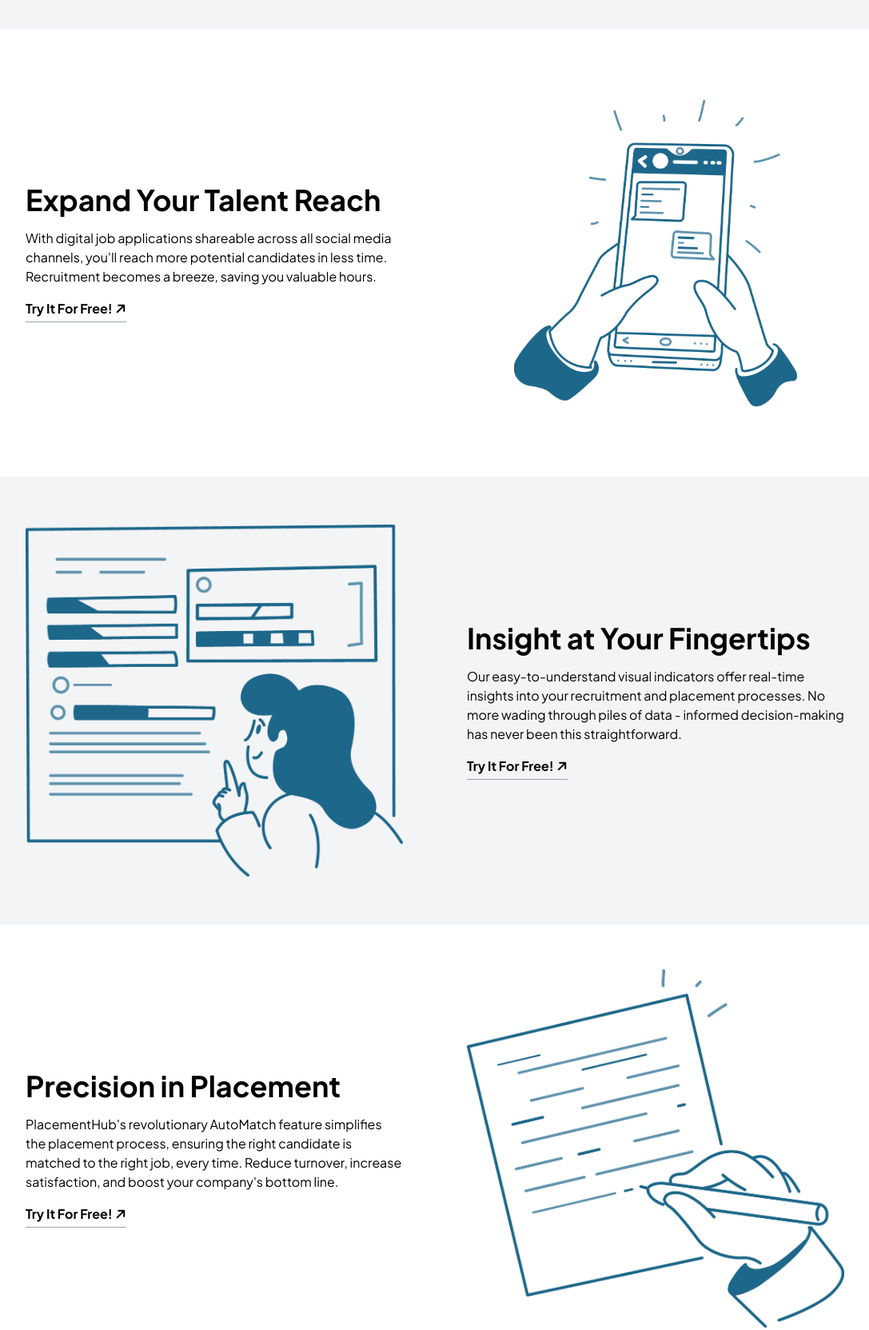
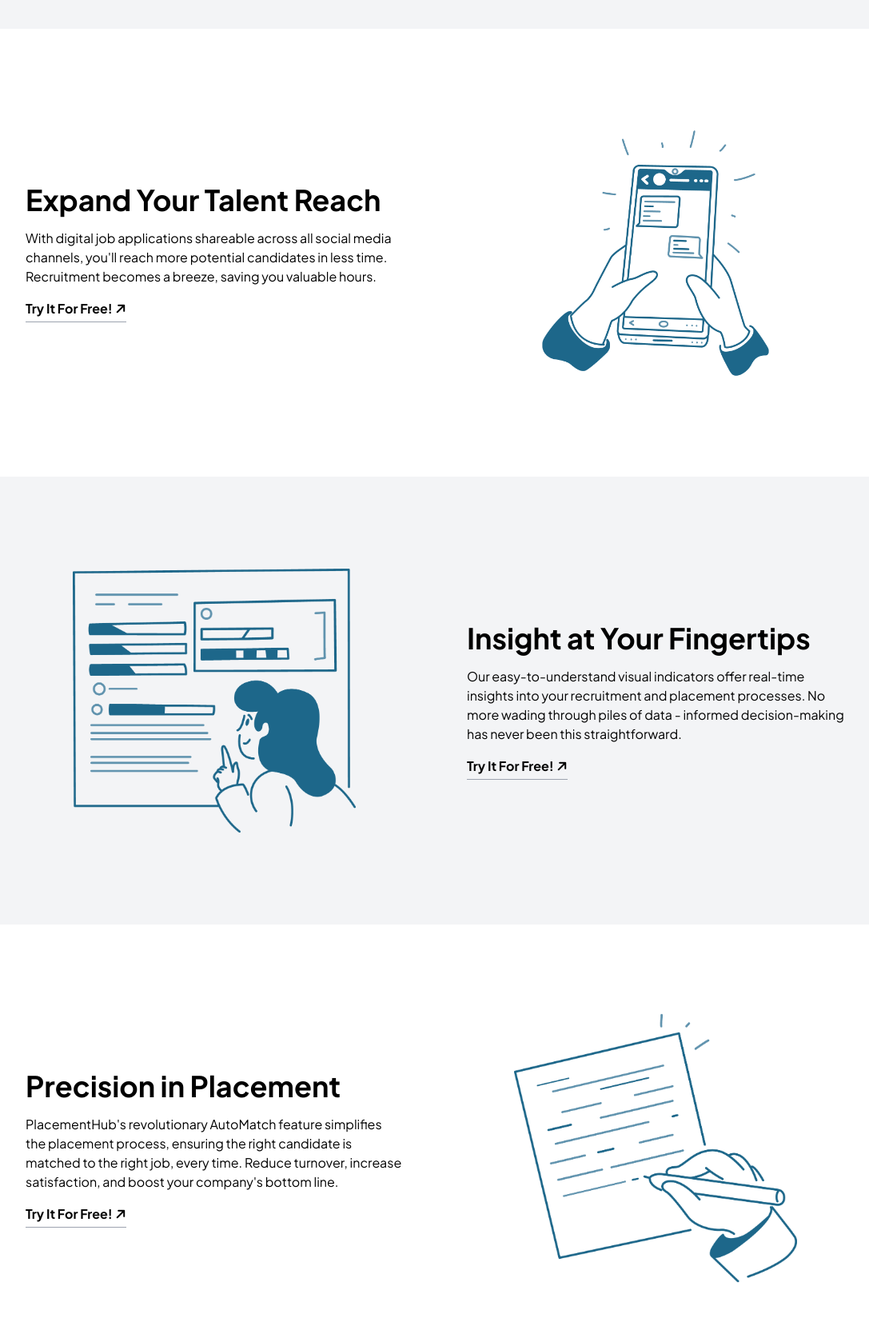
Before and after one commit to sagewarehq/www.placementhub, a website: page docs/index.html in a window 1280 px wide. Shown: the part 540-2203 px from the top of the page at 80% size, without its empty margins (96-1183 px from the left). Drawn offline with Linux system fonts and the light colour scheme.

Commit message:
fix(style): adjusts scale of feature images

```diff
--- a/docs/index.html
+++ b/docs/index.html
@@ -142,7 +142,7 @@
             </div>
             <div class="flex items-center justify-center w-1/2">
               <img
-                class="object-cover h-auto scale-75"
+                class="object-cover h-auto scale-[0.6]"
                 src="assets/ARSK-_notion-developer-daily-communication-app-2-bluegreen.png"
                 alt="feature-1"
               />
@@ -155,7 +155,7 @@
           >
             <div class="flex items-center justify-center w-1/2">
               <img
-                class="object-cover h-full"
+                class="object-cover h-full scale-75"
                 src="assets/ARSK-_notion-developer-daily-analytic-bluegreen.png"
                 alt="feature-2"
               />
@@ -206,7 +206,7 @@
             </div>
             <div class="flex items-center justify-center w-1/2">
               <img
-                class="object-cover h-full"
+                class="object-cover h-full scale-75"
                 src="assets/ARSK-_notion-developer-daily-writing-document-bluegreen.png"
                 alt="feature-3"
               />
@@ -219,7 +219,7 @@
           >
             <div class="flex items-center justify-center w-1/2">
               <img
-                class="object-cover h-full scale-90"
+                class="object-cover h-full scale-[0.7]"
                 src="assets/ARSK-_notion-developer-daily-work-from-home-2-bluegreen.png"
                 alt="feature-4"
               />
```
Also changed, not shown: docs/output.css.
